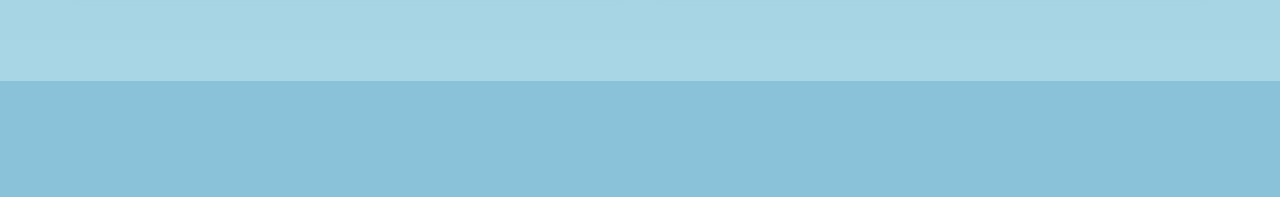
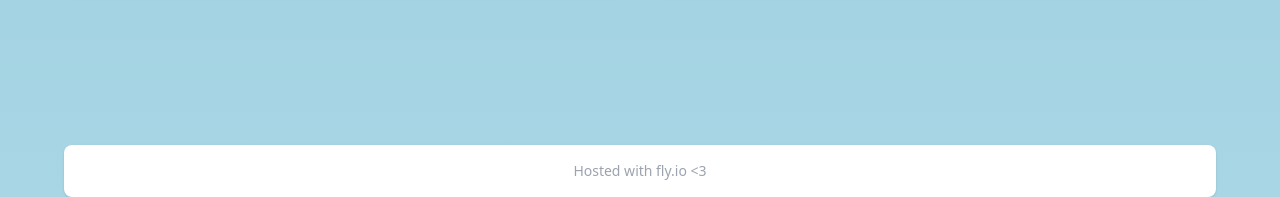
Before and after one commit to gelencser09/website, a Gatsby site: page / in a window 1280 px wide. Shown: the part 1024-1221 px from the top of the page. Before the commit the page ends 1105 px from the top, so only its background shows below. Built offline with nearby package versions, Linux system fonts and the light colour scheme; Gatsby itself is replaced by a stand-in of ours.

Commit message:
feat: add footer

```diff
--- /dev/null
+++ b/src/components/Footer.tsx
@@ -0,0 +1,12 @@
+import * as React from "react";
+import { SmallText } from "./Card";
+
+export default function Footer() {
+  return (
+    <footer className="bg-white rounded-lg shadow mt-16 mx-5 lg:mx-16 dark:bg-gray-800">
+      <div className="w-full flex justify-center p-4">
+        <SmallText>Hosted with fly.io {"<3"}</SmallText>
+      </div>
+    </footer>
+  );
+}
--- a/src/pages/index.tsx
+++ b/src/pages/index.tsx
@@ -3,9 +3,11 @@ import type { HeadFC, PageProps } from "gatsby";
 import Basic from "../components/Basic";
 import Skills from "../components/Skills";
 import Contact from "../components/Contact";
+import Footer from "../components/Footer";
 
 const IndexPage: React.FC<PageProps> = () => {
   return (
+    <>
       <main className="min-h-screen py-16 px-5 lg:px-16">
         <Basic />
         <div className="my-5 grid md:grid-cols-2 gap-5">
@@ -13,6 +15,8 @@ const IndexPage: React.FC<PageProps> = () => {
           <Contact />
         </div>
       </main>
+      <Footer />
+    </>
   );
 };
 
```
Lines whose indentation alone changed are shown as unchanged.
